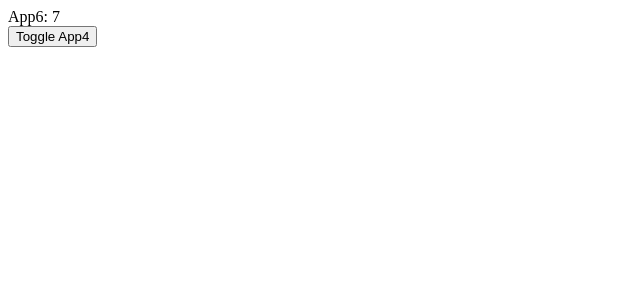
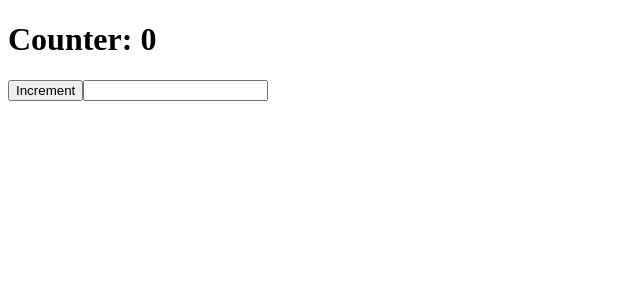
Before and after one commit to Ayushijha08/redux, a React (Create React App) app: page / in a window 1280 px wide. Shown: the top 300 px of the page, without its empty margins (0-640 px from the left). Built offline with nearby package versions, Linux system fonts and the light colour scheme.

Commit message:
advanced hooks

```diff
--- /dev/null
+++ b/src/advanced-hooks/UseMemo1.js
@@ -0,0 +1,29 @@
+import React, { useMemo, useState } from 'react'
+
+const UseMemo1 = () => {
+    const [search, setSearch] = useState('')
+    const [count, setCount] = useState(0)
+    const [isMatch, setIsMatch] = useState(false)
+    const arr = ['React', 'Node', 'Java', 'SQL', 'SpringBoot']
+    let ans = null;
+    // heavy task
+    useMemo(() => {
+        for (let i = 0; i < 10000; i++) { }
+        ans = arr.includes(search)
+        console.log('ans', ans);
+        return ans;
+    }, [search])
+
+
+
+    return (
+        <div>
+            <h1>Counter: {count}</h1>
+            <button onClick={() => setCount(count + 1)}>Increment</button>
+            <input value={search} onChange={(e) => setSearch(e.target.value)} />
+            {ans && <h1>{search} Matched!</h1>}
+        </div>
+    )
+}
+
+export default UseMemo1
--- a/src/index.js
+++ b/src/index.js
@@ -11,6 +11,8 @@ import App3 from './App3';
 import UserProvider from './contexts/ContextUser';
 import App4 from './class-based-comp/App4';
 import App5 from './App5';
+import UseMemo1 from './advanced-hooks/UseMemo1';
+// import UseMemo from './advanced-hooks/UseMemo;
 // import store from './store';
 
 
@@ -24,7 +26,9 @@ root.render(
         <App3 />
       </UserProvider> */}
       {/* <App4 name="Ayushi" age={20} address="Bihar"/> */}
-      <App5 />
+      {/* <App5 /> */}
+      {/* <UseMemo /> */}
+      <UseMemo1 />
     </Provider>
 
   // </React.
```
